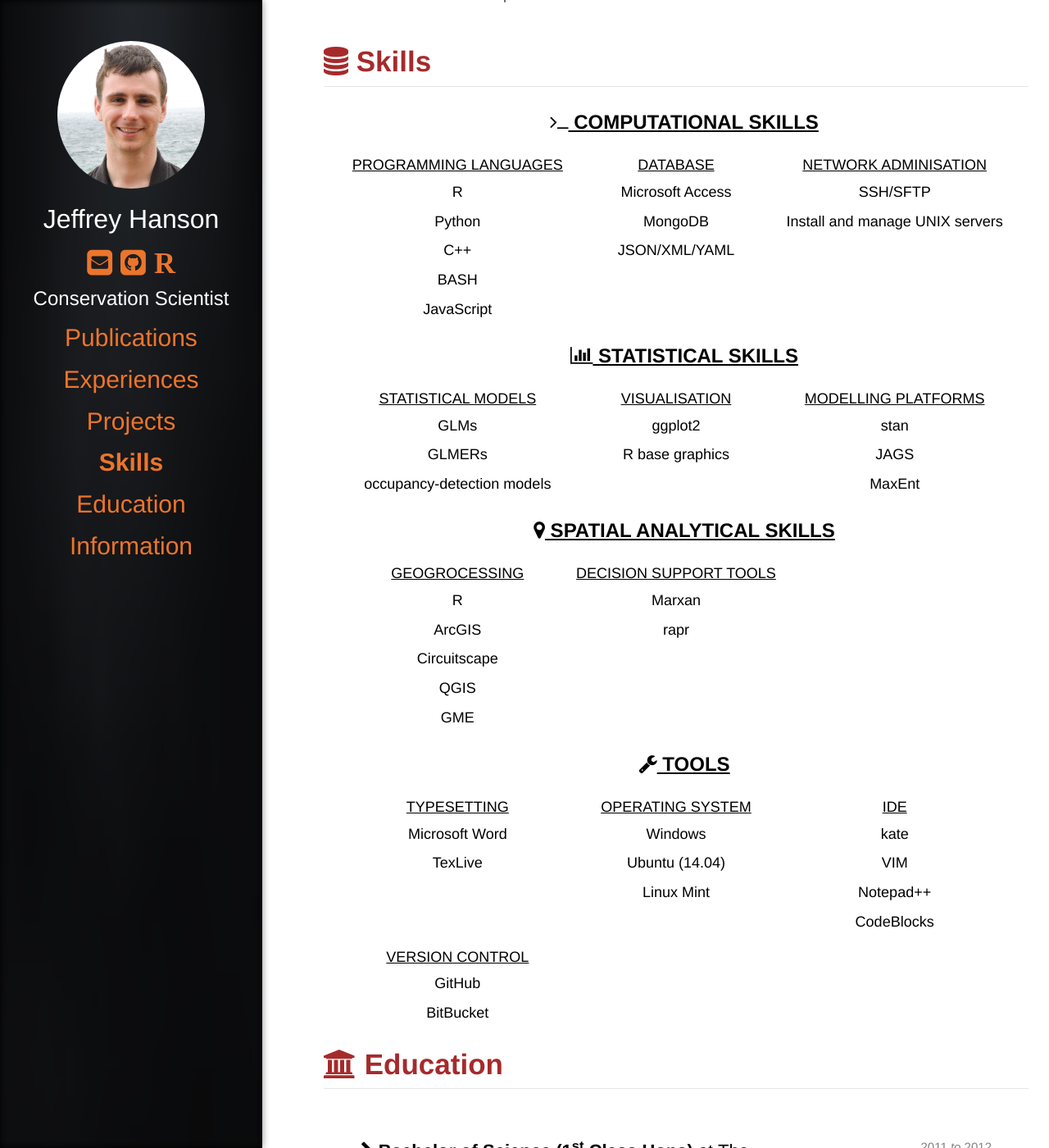
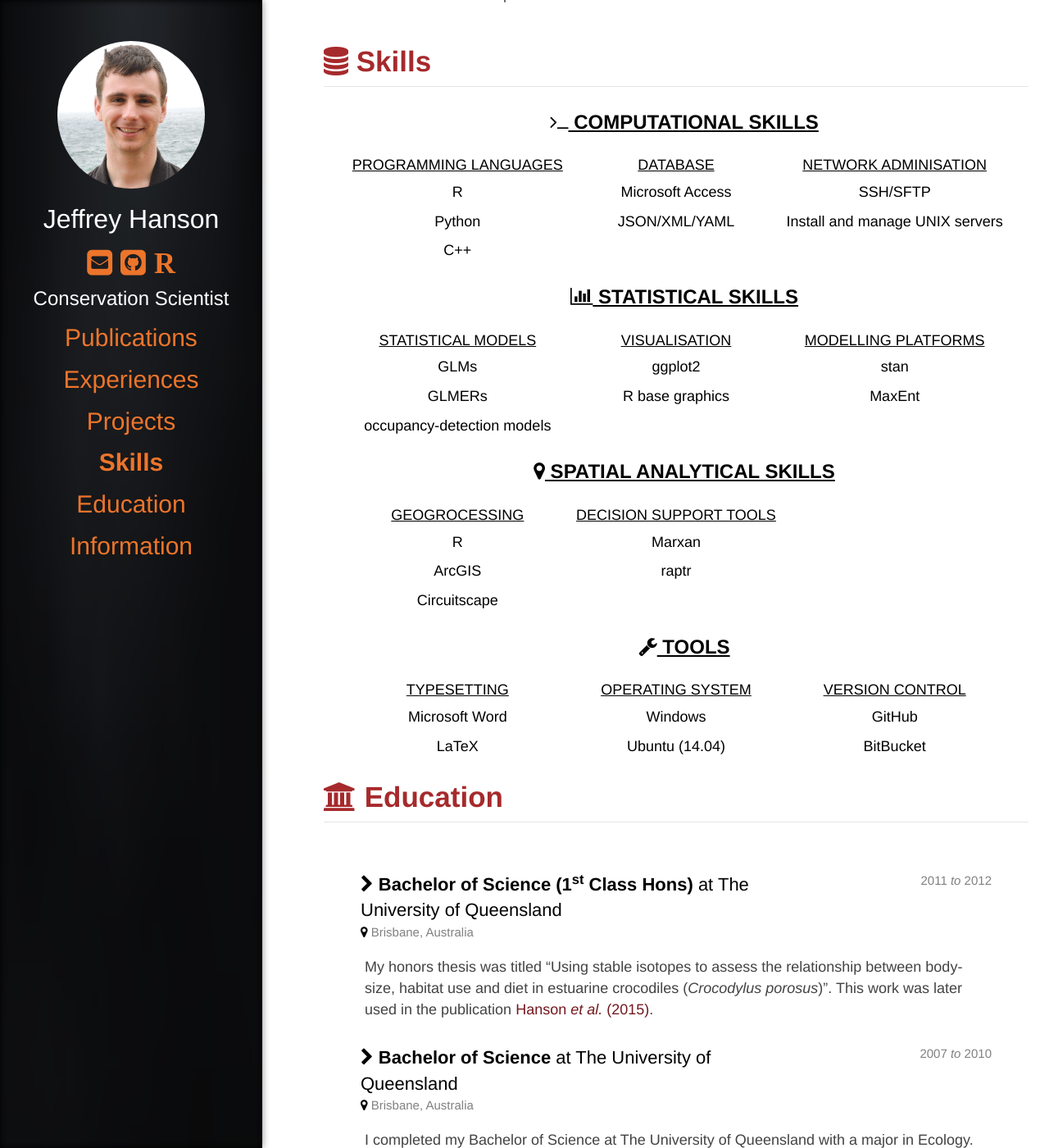
Before and after one commit to jeffreyhanson/jeffreyhanson.github.io, a Jekyll site: the page built from index.html, in a window 1280 px wide and 1400 px high, scrolled down 3430 px. Shown: the whole window at 82% size. Built offline with Jekyll 4.4.1, drawn with Linux system fonts in a browser that asks for light colours; nearby versions of some CDN libraries.

Commit message:
+ remove extra skills + update skills

```diff
--- a/_config.yml
+++ b/_config.yml
@@ -64,9 +64,9 @@ skills:
  - sectionName: <i class="fa fa-terminal"></i> Computational skills
    elements:
     - name: Programming languages
-      values: ["R","Python","C++", "BASH", "JavaScript"]
+      values: ["R","Python","C++"]
     - name: Database
-      values: ["Microsoft Access","MongoDB","JSON/XML/YAML"]
+      values: ["Microsoft Access","JSON/XML/YAML"]
     - name: Network Adminisation
       values: ["SSH/SFTP", "Install and manage UNIX servers"]
 
@@ -77,23 +77,21 @@ skills:
      - name:  Visualisation
        values: ["ggplot2", "R base graphics"]
      - name:  Modelling platforms
-       values: ["stan", "JAGS", "MaxEnt"]
+       values: ["stan", "MaxEnt"]
 
  - sectionName: <i class="fa fa-map-marker"></i> Spatial Analytical skills
    elements:
      - name: Geogrocessing
-       values: ["R","ArcGIS","Circuitscape","QGIS", "GME"]
+       values: ["R","ArcGIS","Circuitscape"]
      - name: Decision support tools
-       values: ["Marxan", "rapr"]
+       values: ["Marxan", "raptr"]
 
  - sectionName: <i class="fa fa-wrench"></i> Tools
    elements:
     - name: Typesetting
-      values: ["Microsoft Word","TexLive"]
+      values: ["Microsoft Word","LaTeX"]
     - name: Operating system
-      values: ["Windows","Ubuntu (14.04)", "Linux Mint"]
-    - name: IDE
-      values: ["kate", "VIM", "Notepad++", "CodeBlocks"]
+      values: ["Windows","Ubuntu (14.04)"]
     - name: Version control
       values: ["GitHub", "BitBucket"]
 
```
